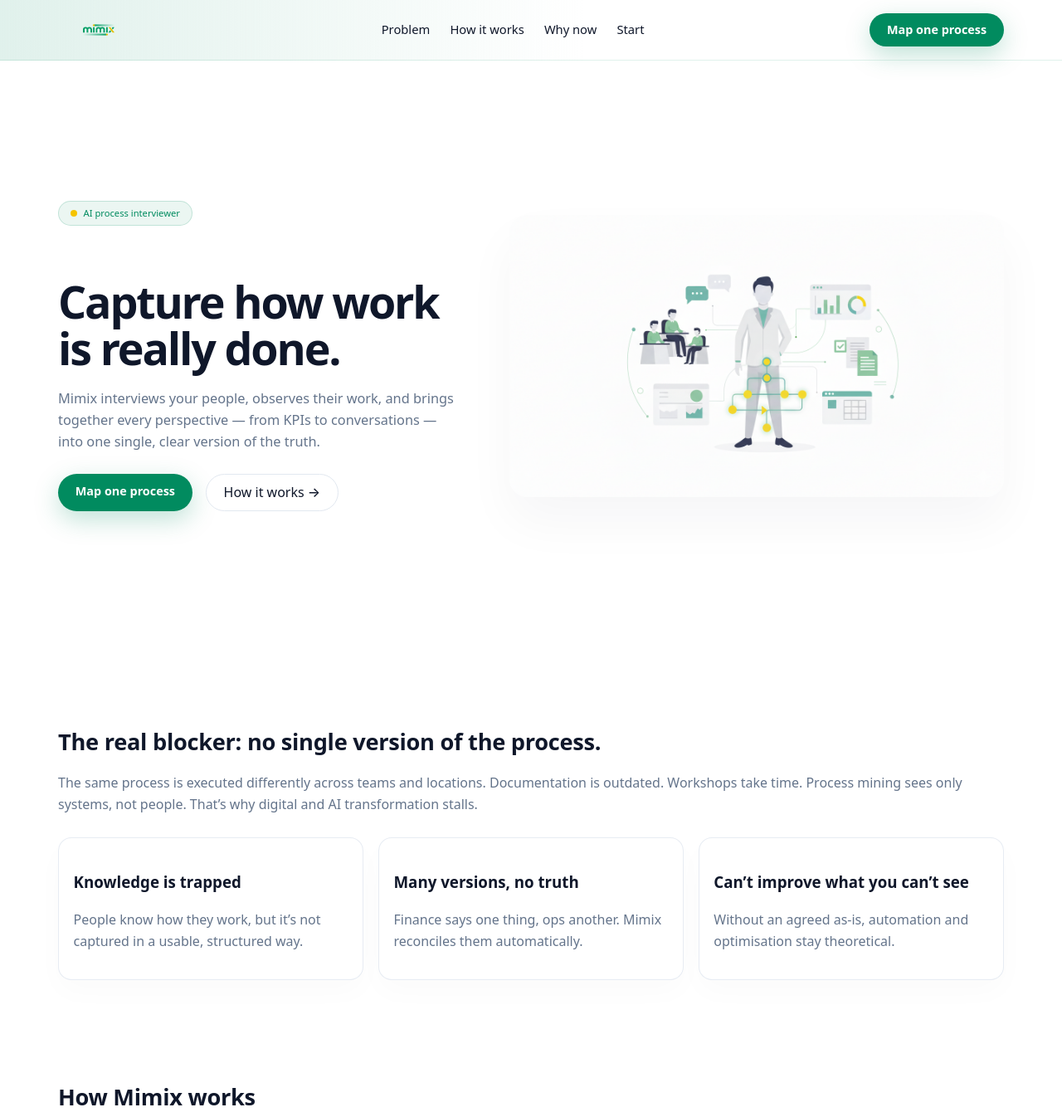
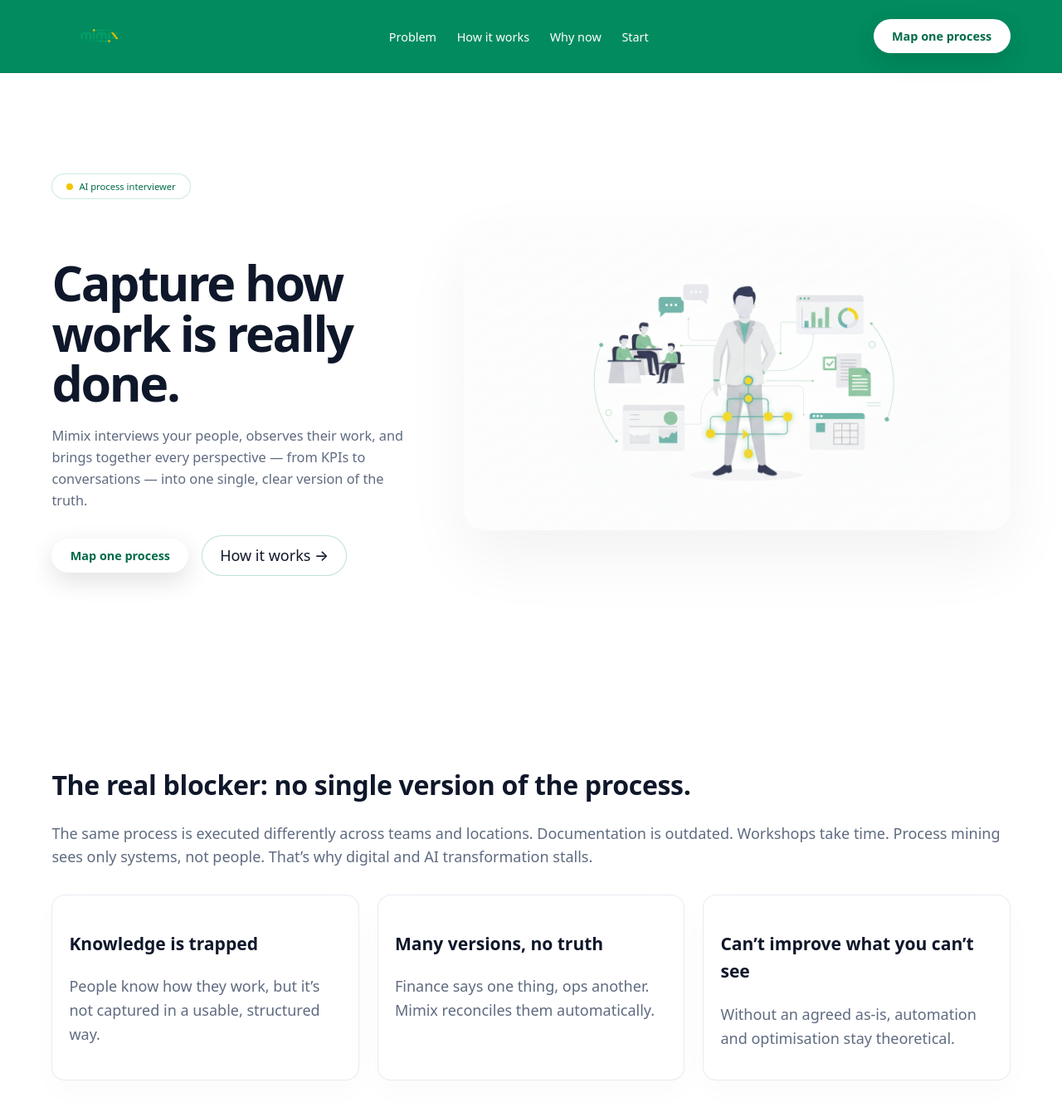
Before and after one commit to davidamir85/mimix-site, a plain HTML site: page index.html in a window 1280 px wide. Shown: the top 1346 px of the page at 83% size. Drawn offline with Linux system fonts and the light colour scheme.

Commit message:
Add files via upload

```diff
--- a/index.html
+++ b/index.html
@@ -8,12 +8,13 @@
   <style>
     :root {
       --green: #018b5f;          /* main brand green */
+      --green-dark: #006b48;
       --green-soft: rgba(1,139,95,0.08);
       --yellow: #f5c400;         /* highlight */
       --text: #0f172a;
-      --muted: #64748b;
+      --muted: #5f6b80;
       --border: #e2e8f0;
-      --max: 1180px;             /* a bit wider now */
+      --max: 1200px;             /* a bit wider */
       --radius: 16px;
     }
 
@@ -25,15 +26,16 @@
       background: #ffffff;
       color: var(--text);
       line-height: 1.6;
+      font-size: 18px;            /* <<< bigger base */
     }
 
     /* HEADER */
     header {
       position: sticky;
       top: 0;
-      background: linear-gradient(90deg, rgba(1,139,95,0.12) 0%, rgba(255,255,255,0.95) 55%);
+      background: var(--green);   /* <<< solid green */
       backdrop-filter: blur(14px);
-      border-bottom: 1px solid rgba(1, 139, 95, 0.12);
+      border-bottom: 1px solid rgba(0,0,0,0.1);
       z-index: 10;
     }
     .nav {
@@ -43,8 +45,8 @@
       align-items: center;
       justify-content: space-between;
       gap: 1.1rem;
-      padding: 0.5rem 1.25rem;
-      min-height: 68px;
+      padding: 0.65rem 1.4rem;
+      min-height: 74px;           /* taller */
     }
     .logo {
       display: flex;
@@ -52,31 +54,31 @@
       gap: .6rem;
     }
     .logo-img {
-      height: 56px;          /* bigger logo */
+      height: 66px;               /* <<< MUCH bigger logo */
       width: auto;
       display: block;
     }
     .nav-links a {
-      color: var(--text);
+      color: #ffffff;
       text-decoration: none;
       margin-left: 1.25rem;
-      font-size: 0.92rem;
+      font-size: 0.9rem;
       font-weight: 500;
     }
     .nav-links a:hover {
-      color: var(--green);
+      opacity: 0.85;
     }
     .btn-primary {
-      background: var(--green);
-      color: #fff;
+      background: #ffffff;
+      color: var(--green-dark);
       border: none;
       border-radius: 999px;
-      padding: 0.55rem 1.3rem;
+      padding: 0.55rem 1.4rem;
       font-weight: 600;
       text-decoration: none;
       display: inline-block;
       font-size: 0.9rem;
-      box-shadow: 0 10px 30px rgba(1, 139, 95, 0.25);
+      box-shadow: 0 10px 30px rgba(0,0,0,0.12);
       white-space: nowrap;
     }
     .btn-primary:hover {
@@ -87,24 +89,24 @@
     .hero {
       max-width: var(--max);
       margin: 0 auto;
-      padding: 4.3rem 1.25rem 3.8rem;
+      padding: 4.3rem 1.4rem 4.3rem;
       display: grid;
-      grid-template-columns: 0.9fr 1.1fr;  /* image gets more space */
-      gap: 3.5rem;
+      grid-template-columns: 0.8fr 1.2fr;  /* image gets more space */
+      gap: 3.6rem;
       align-items: center;
-      min-height: 88vh;
+      min-height: calc(100vh - 74px);      /* fill screen minus header */
     }
     .badge {
       display: inline-flex;
       align-items: center;
       gap: .45rem;
-      background: var(--green-soft);
-      border: 1px solid rgba(1,139,95,0.18);
-      color: var(--green);
+      background: rgba(255,255,255,0.4);
+      border: 1px solid rgba(1,139,95,0.2);
+      color: var(--green-dark);
       border-radius: 999px;
-      padding: 0.3rem 0.9rem;
+      padding: 0.35rem 1.05rem;
       font-size: 0.7rem;
-      margin-bottom: 1.25rem;
+      margin-bottom: 1.3rem;
       font-weight: 500;
     }
     .badge::before {
@@ -116,24 +118,25 @@
       display: inline-block;
     }
     h1 {
-      font-size: clamp(2.6rem, 4.2vw, 3.4rem);
-      line-height: 1.03;
+      font-size: clamp(3rem, 5vw, 3.7rem); /* <<< bigger hero text */
+      line-height: 1.02;
       letter-spacing: -0.04em;
-      margin-bottom: 1.25rem;
+      margin-bottom: 1.3rem;
     }
     p.lead {
       color: var(--muted);
       font-size: 1.02rem;
-      margin-bottom: 1.6rem;
+      margin-bottom: 1.8rem;
       max-width: 540px;
     }
     .hero-cta {
       display: flex;
       gap: 1rem;
       flex-wrap: wrap;
+      align-items: center;
     }
     .outline-link {
-      border: 1px solid var(--border);
+      border: 1px solid rgba(1,139,95,0.25);
       border-radius: 999px;
       padding: 0.55rem 1.3rem;
       text-decoration: none;
@@ -149,54 +152,54 @@
       justify-content: flex-end;
     }
     .hero-illustration {
-      max-width: 640px;       /* bigger */
+      max-width: 700px;       /* <<< BIGGER image */
       width: 100%;
       height: auto;
-      border-radius: 22px;
-      box-shadow: 0 30px 60px rgba(15,23,42,0.04);
+      border-radius: 26px;
+      box-shadow: 0 35px 80px rgba(15,23,42,0.05);
     }
 
     /* SECTIONS */
     .section {
       max-width: var(--max);
       margin: 0 auto;
-      padding: 4.5rem 1.25rem 0;
+      padding: 5rem 1.4rem 0;
     }
     .section h2 {
-      font-size: 1.7rem;
-      margin-bottom: 0.7rem;
+      font-size: 2rem;
+      margin-bottom: 0.8rem;
       letter-spacing: -0.01em;
     }
     .muted { color: var(--muted); }
     .grid-3 {
       display: grid;
-      grid-template-columns: repeat(auto-fit, minmax(230px, 1fr));
-      gap: 1.1rem;
-      margin-top: 1.7rem;
-      margin-bottom: 1.5rem;
+      grid-template-columns: repeat(auto-fit, minmax(250px, 1fr));
+      gap: 1.4rem;
+      margin-top: 1.9rem;
+      margin-bottom: 1.7rem;
     }
     .card {
       background: #fff;
       border: 1px solid rgba(226,232,240,0.8);
       border-radius: 16px;
-      padding: 1.15rem 1.1rem 1.05rem;
+      padding: 1.25rem 1.25rem 1.1rem;
       box-shadow: 0 14px 35px rgba(15,23,42,0.02);
     }
 
     footer {
       max-width: var(--max);
       margin: 4.5rem auto 0;
-      padding: 2.5rem 1.25rem 4rem;
+      padding: 2.5rem 1.4rem 4rem;
       border-top: 1px solid rgba(226,232,240,0.7);
       font-size: .8rem;
       color: var(--muted);
     }
 
     /* MOBILE */
-    @media (max-width: 920px) {
+    @media (max-width: 980px) {
       .hero {
         grid-template-columns: 1fr;
-        padding-top: 3.5rem;
+        padding-top: 3.6rem;
       }
       .hero-cta {
         justify-content: flex-start;
@@ -208,7 +211,8 @@
         max-width: 100%;
       }
       .nav-links { display: none; }
-      .logo-img { height: 50px; }
+      .logo-img { height: 58px; }
+      body { font-size: 16px; } /* small safety */
     }
   </style>
 </head>
```
